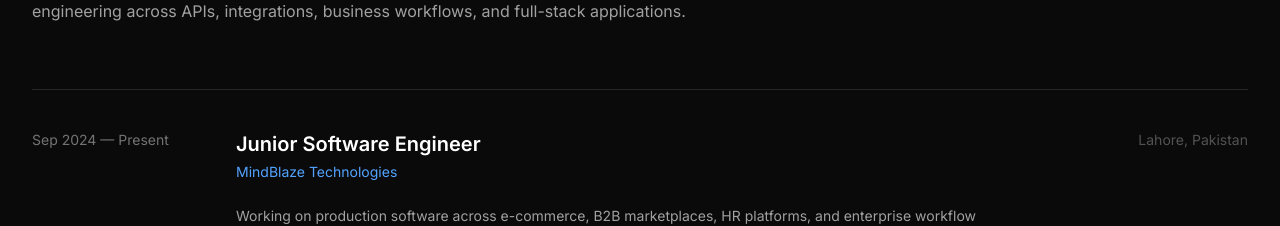
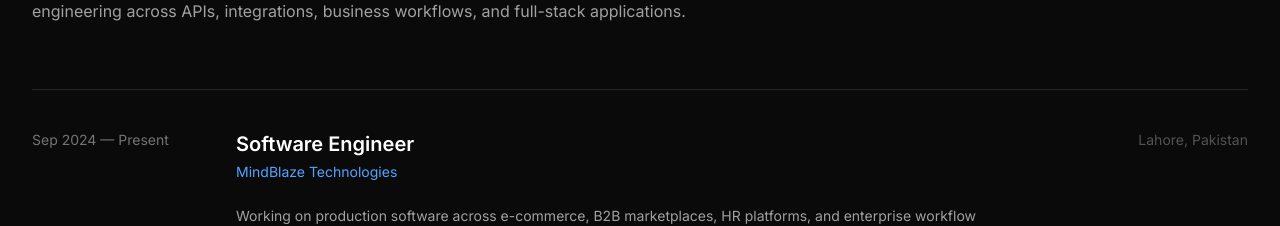
Before and after one commit to imiantalha/Portfolio, a Next.js app: page / in a window 1280 px wide. Shown: the part 11120-11346 px from the top of the page. Built offline with nearby package versions, Linux system fonts and the light colour scheme.

Commit message:
fix(content): align current software engineer title

```diff
--- a/app/components/Experience.tsx
+++ b/app/components/Experience.tsx
@@ -1,7 +1,7 @@
 const experiences = [
   {
     period: "Sep 2024 — Present",
-    role: "Junior Software Engineer",
+    role: "Software Engineer",
     company: "MindBlaze Technologies",
     location: "Lahore, Pakistan",
     description:
```
